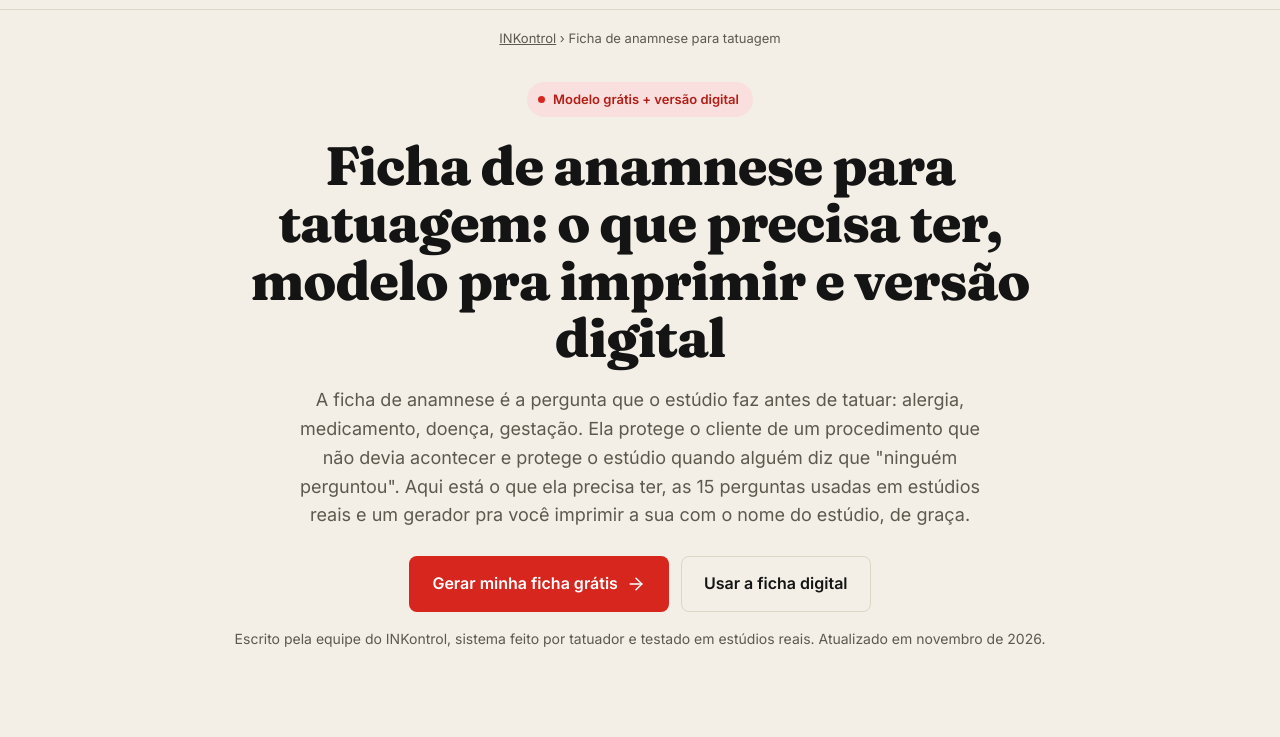
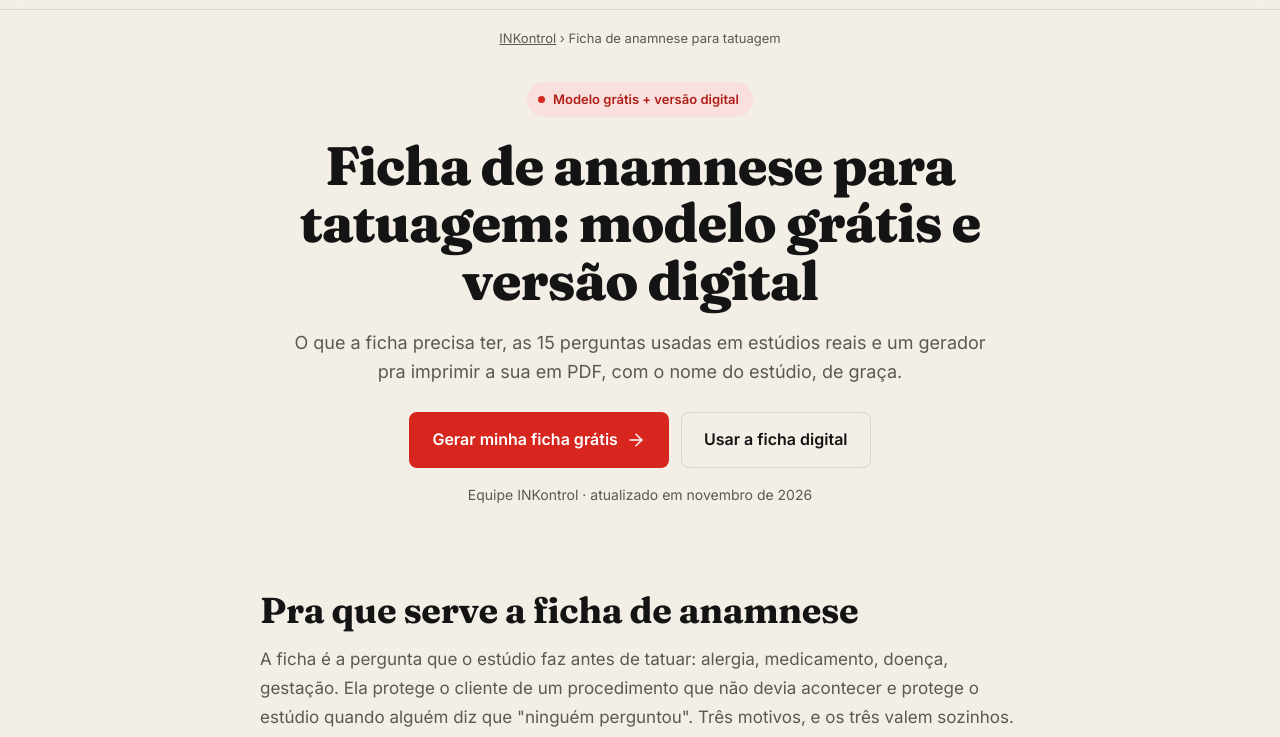
Before and after one commit to inkstation925/inkontrol-landing, a plain HTML site: page ficha-de-anamnese-tatuagem/index.html in a window 1280 px wide. Shown: the part 63-800 px from the top of the page. Drawn offline with Linux system fonts and the light colour scheme.

Commit message:
ux(ficha): topo enxuto (título em 2 linhas, 1 frase de apoio)
Co-Authored-By: Claude Fable 5.1 <noreply@anthropic.com>

```diff
--- a/ficha-de-anamnese-tatuagem/index.html
+++ b/ficha-de-anamnese-tatuagem/index.html
@@ -235,13 +235,13 @@
 <header class="hero">
   <div class="container hero-copy">
     <span class="pill"><i></i>Modelo grátis + versão digital</span>
-    <h1>Ficha de anamnese para tatuagem: o que precisa ter, modelo pra imprimir e versão digital</h1>
-    <p class="lead">A ficha de anamnese é a pergunta que o estúdio faz antes de tatuar: alergia, medicamento, doença, gestação. Ela protege o cliente de um procedimento que não devia acontecer e protege o estúdio quando alguém diz que "ninguém perguntou". Aqui está o que ela precisa ter, as 15 perguntas usadas em estúdios reais e um gerador pra você imprimir a sua com o nome do estúdio, de graça.</p>
+    <h1>Ficha de anamnese para tatuagem: modelo grátis e versão digital</h1>
+    <p class="lead">O que a ficha precisa ter, as 15 perguntas usadas em estúdios reais e um gerador pra imprimir a sua em PDF, com o nome do estúdio, de graça.</p>
     <div class="btn-row">
       <a href="#gerador" class="btn btn-primary">Gerar minha ficha grátis <svg class="ic"><use href="#i-arrow-right"/></svg></a>
       <a href="https://app.inkontrol.com.br/cadastro?utm_source=site&utm_medium=artigo&utm_campaign=ficha-anamnese" class="btn btn-secondary">Usar a ficha digital</a>
     </div>
-    <p class="micro">Escrito pela equipe do INKontrol, sistema feito por tatuador e testado em estúdios reais. Atualizado em novembro de 2026.</p>
+    <p class="micro">Equipe INKontrol · atualizado em novembro de 2026</p>
   </div>
 </header>
 
@@ -250,7 +250,7 @@
 
     <section id="por-que">
       <h2>Pra que serve a ficha de anamnese</h2>
-      <p>Três motivos, e os três valem sozinhos.</p>
+      <p>A ficha é a pergunta que o estúdio faz antes de tatuar: alergia, medicamento, doença, gestação. Ela protege o cliente de um procedimento que não devia acontecer e protege o estúdio quando alguém diz que "ninguém perguntou". Três motivos, e os três valem sozinhos.</p>
       <div class="grid3">
         <div class="box"><svg class="ic"><use href="#i-shield-check"/></svg><h3>Segurança do cliente</h3><p>Anticoagulante, diabetes, hemofilia, gestação e epilepsia mudam o procedimento ou impedem. O tatuador só sabe se perguntar antes, por escrito.</p></div>
         <div class="box"><svg class="ic"><use href="#i-pen-tool"/></svg><h3>Proteção do estúdio</h3><p>Se a cicatrização dá errado, a ficha prova o que o cliente informou e o que o estúdio perguntou. Sem ela, é a palavra de um contra a do outro.</p></div>
@@ -413,6 +413,7 @@
       <div>
         <h4>Recursos</h4>
         <a href="/ficha-de-anamnese-tatuagem/">Ficha de anamnese grátis</a>
+        <a href="/calculadora-comissao-tatuador/">Calculadora de comissão</a>
       </div>
       <div>
         <h4>Contato</h4>
```
